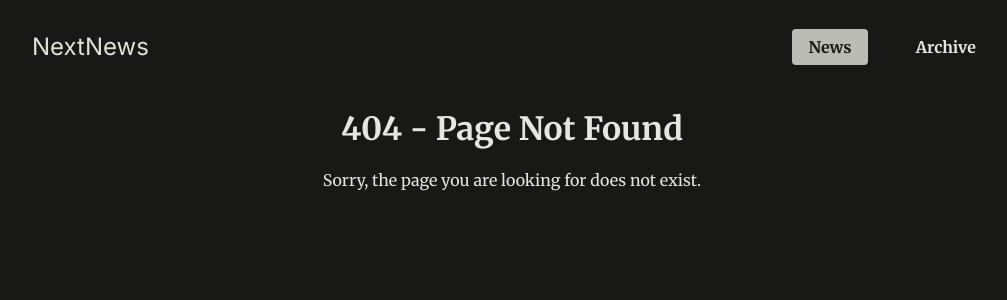
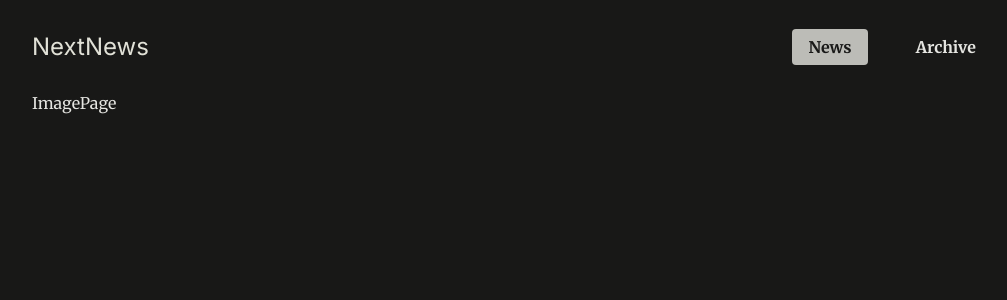
Before and after one commit to ferdoushasanpr/NextLevelNews, a Next.js app: page /news/beaver-plague/image in a window 1280 px wide. Before the commit this address had no page. Shown: the top 300 px of the page, without its empty margins (128-1135 px from the left). Built offline with nearby package versions, Linux system fonts and the light colour scheme.

Commit message:
feat: Image Route Added

```diff
--- /dev/null
+++ b/app/news/[slug]/image/page.js
@@ -0,0 +1,7 @@
+import React from "react";
+
+export default async function ImagePage({ params }) {
+  const { slug } = await params;
+
+  return <div>ImagePage</div>;
+}
--- a/app/news/[slug]/page.js
+++ b/app/news/[slug]/page.js
@@ -1,4 +1,5 @@
 import { DUMMY_NEWS } from "@/dummy-news";
+import Link from "next/link";
 import { notFound } from "next/navigation";
 
 export default async function NewsDetailPage({ params }) {
@@ -12,7 +13,9 @@ export default async function NewsDetailPage({ params }) {
   return (
     <article className="news-article">
       <header>
-        <img src={`/images/news/${newsItem.image}`} alt={newsItem.title} />
+        <Link href={`/news/${newsSlug}/image`}>
+          <img src={`/images/news/${newsItem.image}`} alt={newsItem.title} />
+        </Link>
         <h1>{newsItem.title}</h1>
         <time dateTime={newsItem.date}>{newsItem.date}</time>
       </header>
```
